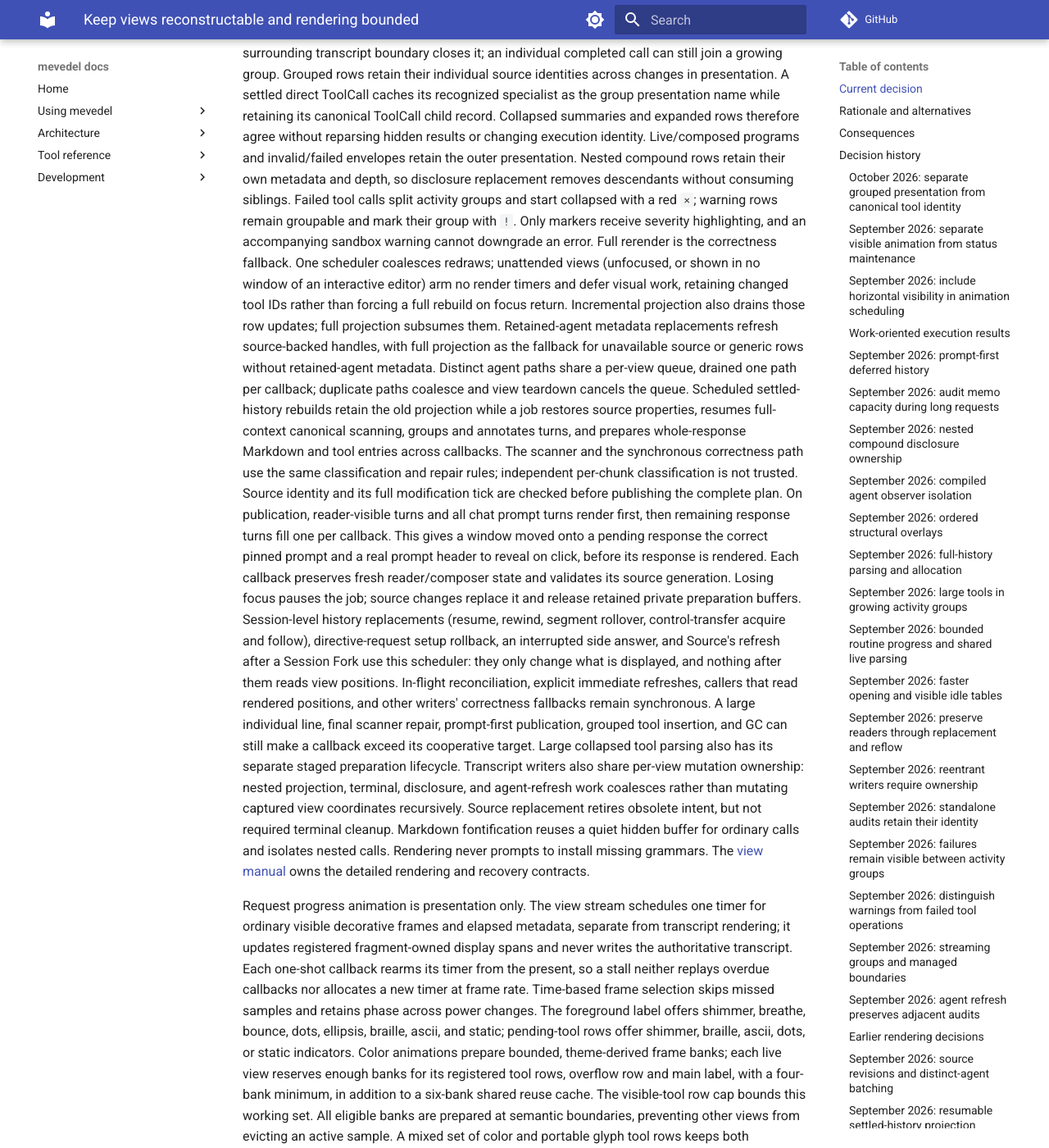
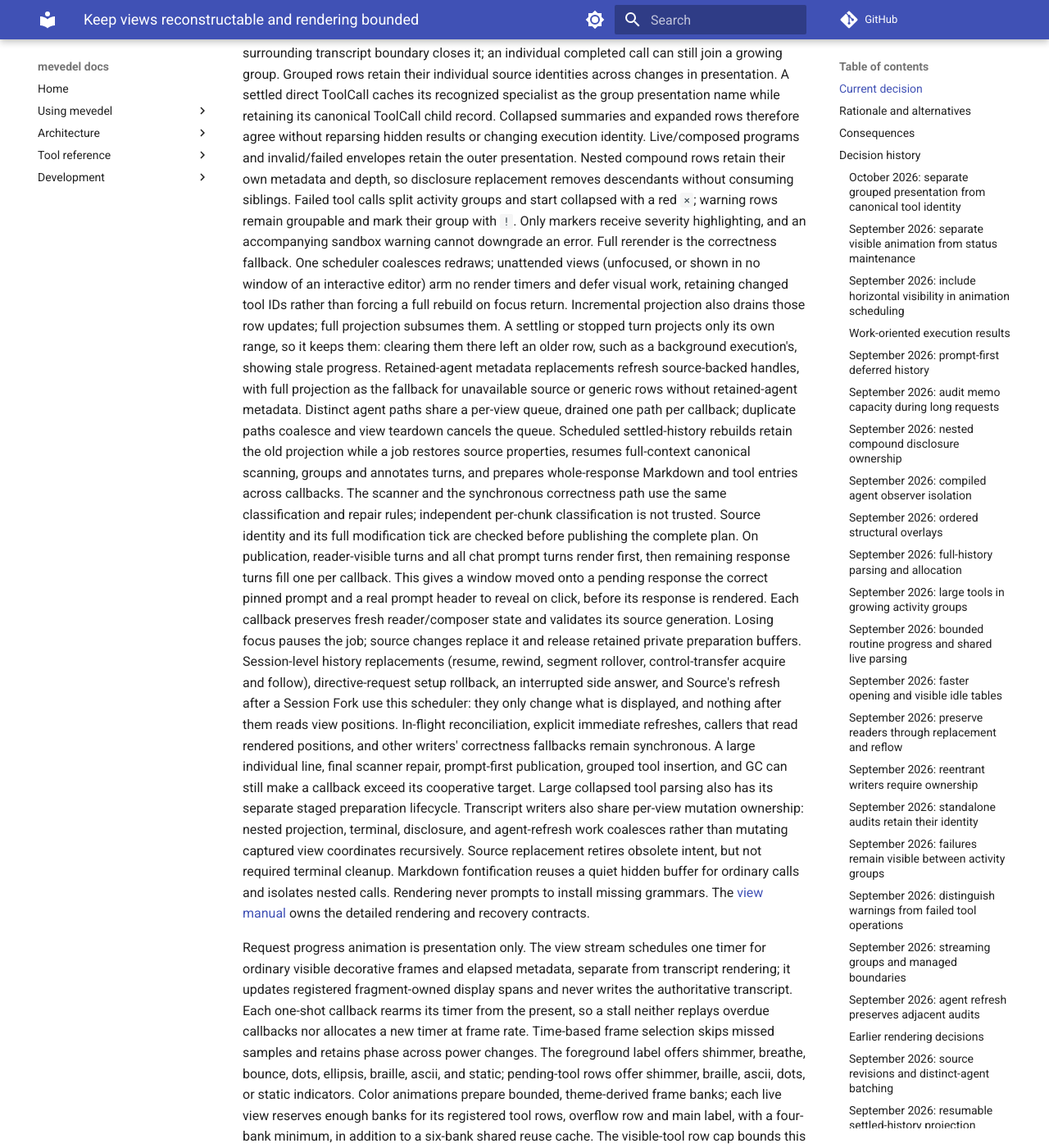
Before and after one commit to FrauH0lle/mevedel, an MkDocs documentation site: the page built from docs/adr/0119-keep-views-reconstructable-and-rendering-bounded.md, in a window 1280 px wide and 1400 px high, scrolled down 1060 px. Shown: the whole window at 82% size. Built offline with MkDocs 1.6.1 and Material for MkDocs 9.7.7, drawn with Linux system fonts in a browser that asks for light colours; comment, search, counter and statistics services are not loaded.

Commit message:
fix(view): Keep unattended tool-row refreshes across a settling turn
An unattended view retains the IDs of tool rows whose progress changed
and refreshes them when it is seen again.  Settling or stopping a turn
cancelled the pending render, and with it those IDs, but the settled
turn projects only its own range.  A row outside it, such as an earlier
background execution, then kept its stale progress until something
else redrew it.

Cancelling the scheduled render from a settling or stopped turn now
keeps the retained IDs as a `tools' render of their own; view teardown
still discards them.

* mevedel-view.el (mevedel-view--cancel-scheduled-render): Add
KEEP-TOOL-ROWS.
* mevedel-view-stream.el (mevedel-view-stream--stop-now)
(mevedel-view-stream--release-turn)
(mevedel-view-stream--render-response-now): Keep retained tool rows.
* docs/view.md, docs/adr/0119-keep-views-reconstructable-and-rendering-bounded.md:
Describe the retention.

```diff
--- a/docs/adr/0119-keep-views-reconstructable-and-rendering-bounded.md
+++ b/docs/adr/0119-keep-views-reconstructable-and-rendering-bounded.md
@@ -57,7 +57,9 @@
 unattended views (unfocused, or shown in no window of an interactive editor)
 arm no render timers and defer visual work, retaining changed tool IDs rather
 than forcing a full rebuild on focus return. Incremental projection also drains
-those row updates; full projection subsumes them. Retained-agent metadata
+those row updates; full projection subsumes them. A settling or stopped turn
+projects only its own range, so it keeps them: clearing them there left an older
+row, such as a background execution's, showing stale progress. Retained-agent metadata
 replacements refresh source-backed handles, with full projection as the fallback
 for unavailable source or generic rows without retained-agent metadata. Distinct
 agent paths share a per-view queue, drained one path per callback; duplicate paths
```
Also changed, not shown: docs/view.md (+2 -1 lines), 4 other files.
